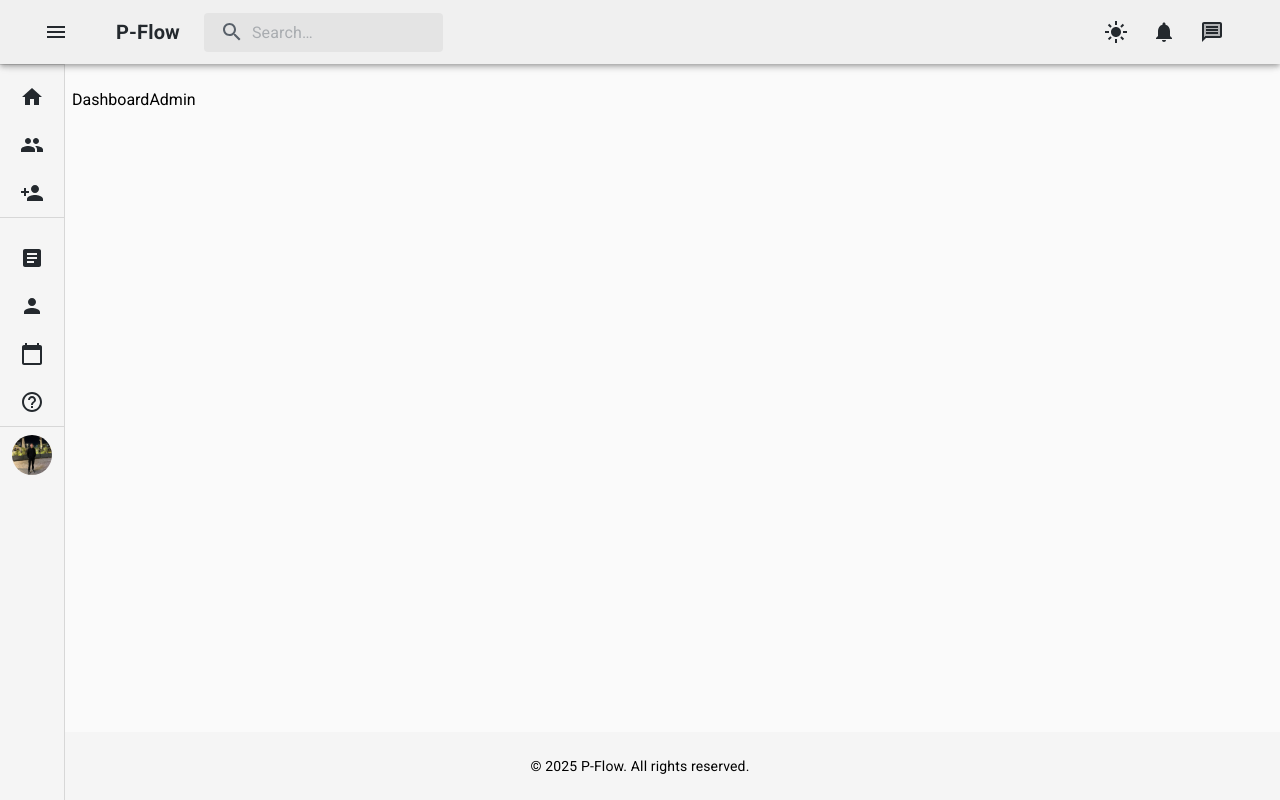
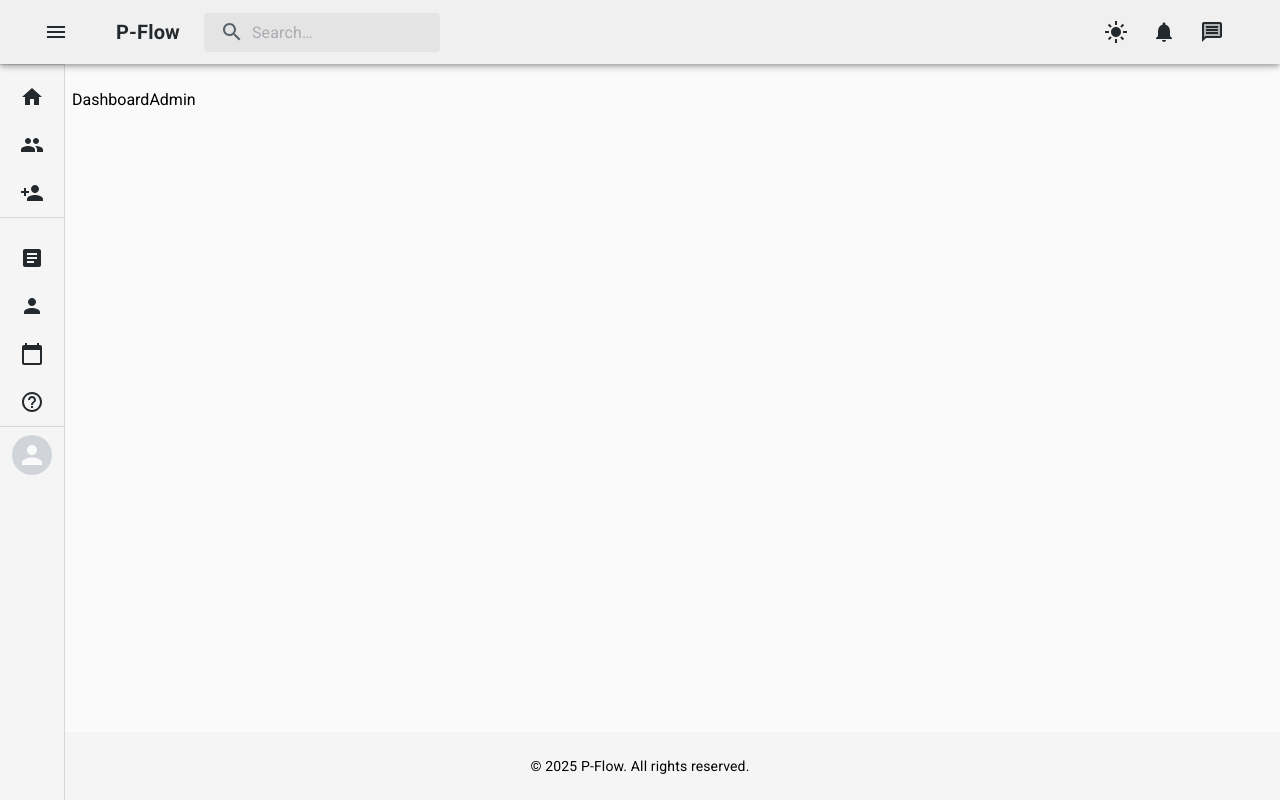
Before and after one commit to elref7i/p-flow, a React (Vite) app: page /admin in a window 1280 px wide. Built offline with nearby package versions, Linux system fonts and the light colour scheme; sample sign-in values are in the browser's storage.

Commit message:
Refactor ProfilePerson and ImageUploader components to use dynamic user profile image and remove unused state

```diff
--- a/src/components/Common/ProfilePerson.jsx
+++ b/src/components/Common/ProfilePerson.jsx
@@ -9,7 +9,6 @@ import {
   Typography,
   useTheme,
 } from '@mui/material';
-import ImageAdmin from '@/assets/photo_2024-12-03_19-37-17.jpg';
 import { useTypeContext } from '@/context/UserType.context';
 import { useState } from 'react';
 import MoreHorizIcon from '@mui/icons-material/MoreHoriz';
@@ -53,7 +52,7 @@ export default function ProfilePerson({ open }) {
           <>
             <Avatar
               alt={userData.name}
-              src={ImageAdmin}
+              src={userData.profileImage}
               sx={{
                 width: open ? 50 : 40,
                 height: open ? 50 : 40,
--- a/src/components/UserModal/PopoverModal/PopoverModal.jsx
+++ b/src/components/UserModal/PopoverModal/PopoverModal.jsx
@@ -10,10 +10,9 @@ import ModeEditOutlineRoundedIcon from '@mui/icons-material/ModeEditOutlineRound
 
 const ImageUploader = () => {
   const theme = useTheme();
-  const { userData, fetchUserData, token } = useTypeContext();
+  const { fetchUserData, token } = useTypeContext();
   const [image, setImage] = useState(null); // الصورة المختارة
   const [openModal, setOpenModal] = useState(false); // حالة فتح/إغلاق الـ Modal
-  const [croppedImage, setCroppedImage] = useState(null); // الصورة المقتطعة
   const [isLoading, setIsLoading] = useState(false); // حالة التحميل
   const editorRef = useRef(null);
 
@@ -92,14 +91,6 @@ const ImageUploader = () => {
         />
       </label>
 
-      {croppedImage && (
-        <img
-          src={croppedImage}
-          alt="Cropped"
-          style={{ width: '200px', height: '200px', marginTop: '20px' }}
-        />
-      )}
-
       <Modal open={openModal} onClose={() => setOpenModal(false)}>
         <Box
           sx={{
```
